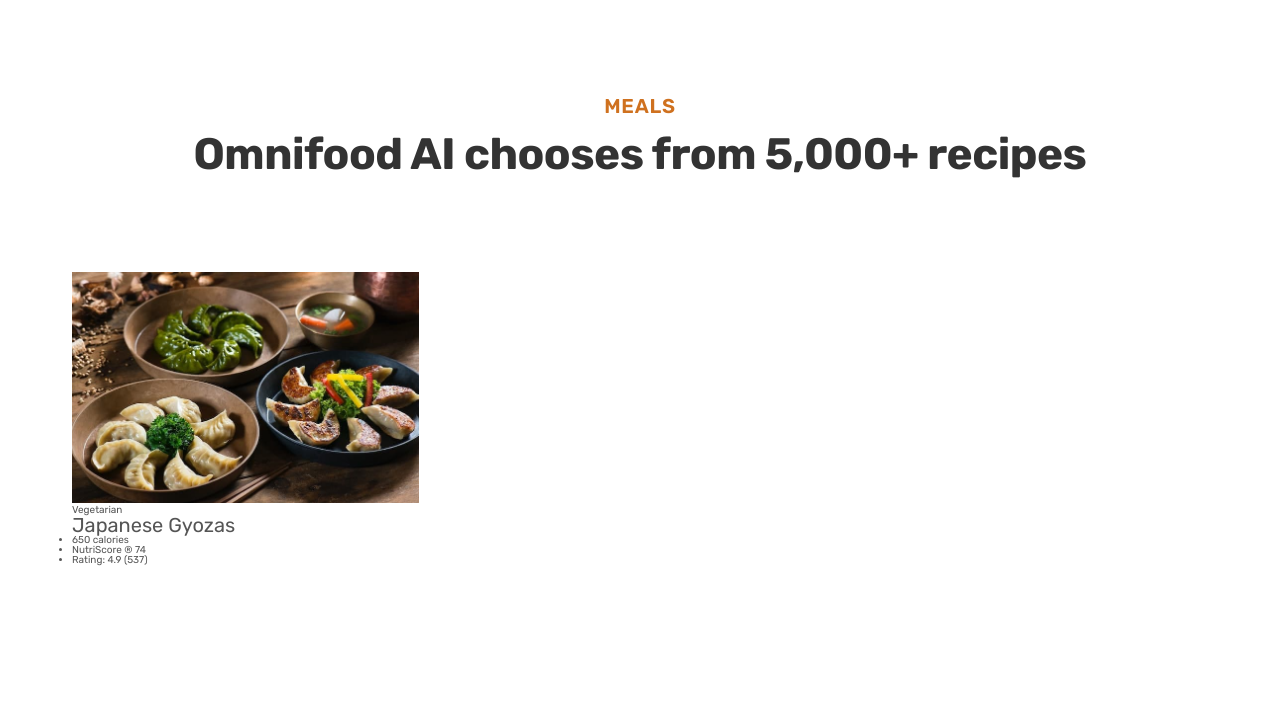
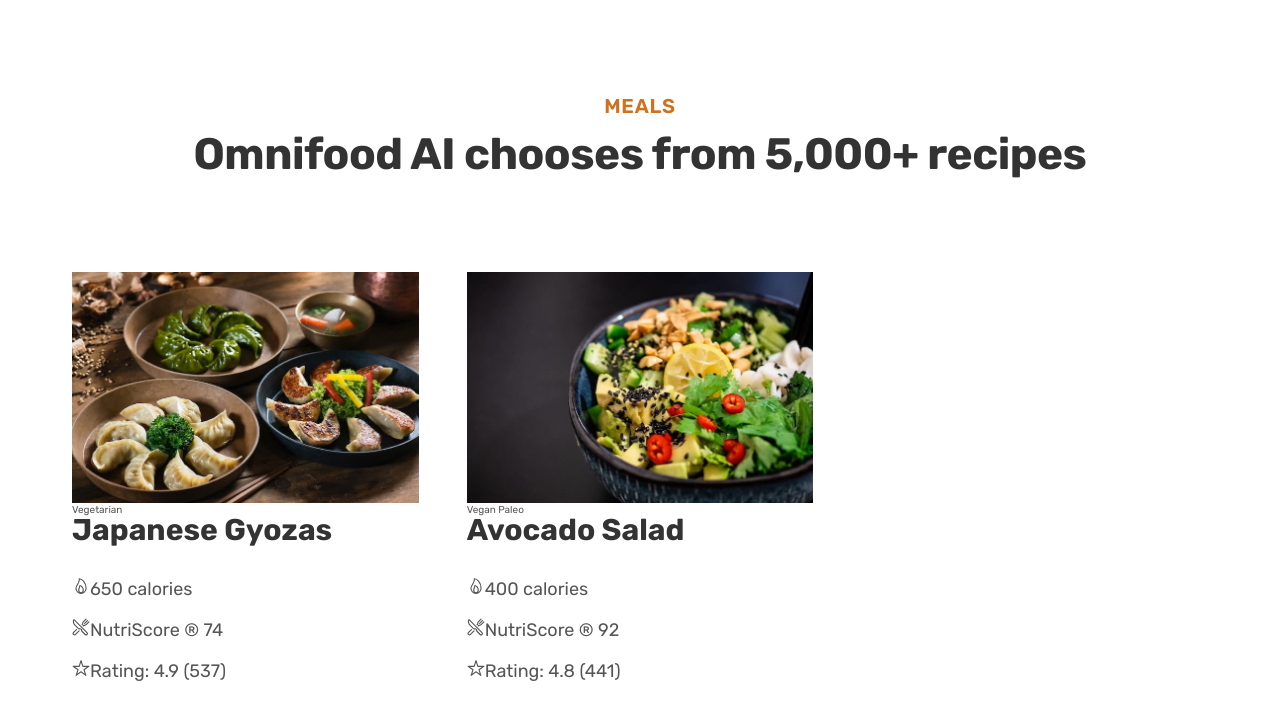
Before and after one commit to GrabowskiDev/Omnifood, a plain HTML site: page index.html in a window 1280 px wide. Shown: the part 2630-3350 px from the top of the page. Before the commit the page ends 3196 px from the top, so only its background shows below. Drawn offline with nearby package versions, Linux system fonts and the light colour scheme.

Commit message:
Add 2nd meal and icons

```diff
--- a/css/general.css
+++ b/css/general.css
@@ -170,6 +170,9 @@ p {
 	background-color: var(--tint1);
 }
 
+.tag {
+}
+
 .margin-right-sm {
 	margin-right: 1.6rem !important;
 }
--- a/css/style.css
+++ b/css/style.css
@@ -231,6 +231,28 @@ Default: 10px
 /* MEALS SECTION */
 /**********************/
 
+.meals {
+	margin-bottom: 6.4rem; /* TEMPORARY */
+}
+
 .meal-img {
 	width: 100%;
 }
+
+.meal-name {
+	font-size: 3rem;
+	font-weight: 700;
+	color: var(--grey1);
+	margin-bottom: 3.2rem;
+}
+
+.meal-info {
+	list-style-type: none;
+	display: flex;
+	flex-direction: column;
+	gap: 2rem;
+}
+
+.meal-info li {
+	font-size: 1.8rem;
+}
--- a/index.html
+++ b/index.html
@@ -209,13 +209,57 @@
 						<span class="tag">Vegetarian</span>
 						<p class="meal-name">Japanese Gyozas</p>
 						<ul class="meal-info">
-							<li>650 calories</li>
-							<li>NutriScore &reg; 74</li>
-							<li>Rating: 4.9 (537)</li>
+							<li>
+								<ion-icon name="flame-outline"></ion-icon
+								><span>650 calories</span>
+							</li>
+							<li>
+								<ion-icon name="restaurant-outline"></ion-icon
+								><span>NutriScore &reg; 74</span>
+							</li>
+							<li>
+								<ion-icon name="star-outline"></ion-icon
+								><span>Rating: 4.9 (537)</span>
+							</li>
+						</ul>
+					</div>
+
+					<!-- CARD 2 -->
+					<div>
+						<img
+							src="img/meals/meal-2.jpg"
+							alt="Japanese Gyozas"
+							class="meal-img"
+						/>
+						<span class="tag">Vegan</span>
+						<span class="tag">Paleo</span>
+						<p class="meal-name">Avocado Salad</p>
+						<ul class="meal-info">
+							<li>
+								<ion-icon name="flame-outline"></ion-icon
+								><span>400 calories</span>
+							</li>
+							<li>
+								<ion-icon name="restaurant-outline"></ion-icon
+								><span>NutriScore &reg; 92</span>
+							</li>
+							<li>
+								<ion-icon name="star-outline"></ion-icon
+								><span>Rating: 4.8 (441)</span>
+							</li>
 						</ul>
 					</div>
 				</div>
 			</section>
 		</main>
+
+		<script
+			type="module"
+			src="https://unpkg.com/ionicons@5.5.2/dist/ionicons/ionicons.esm.js"
+		></script>
+		<script
+			nomodule
+			src="https://unpkg.com/ionicons@5.5.2/dist/ionicons/ionicons.js"
+		></script>
 	</body>
 </html>
```
